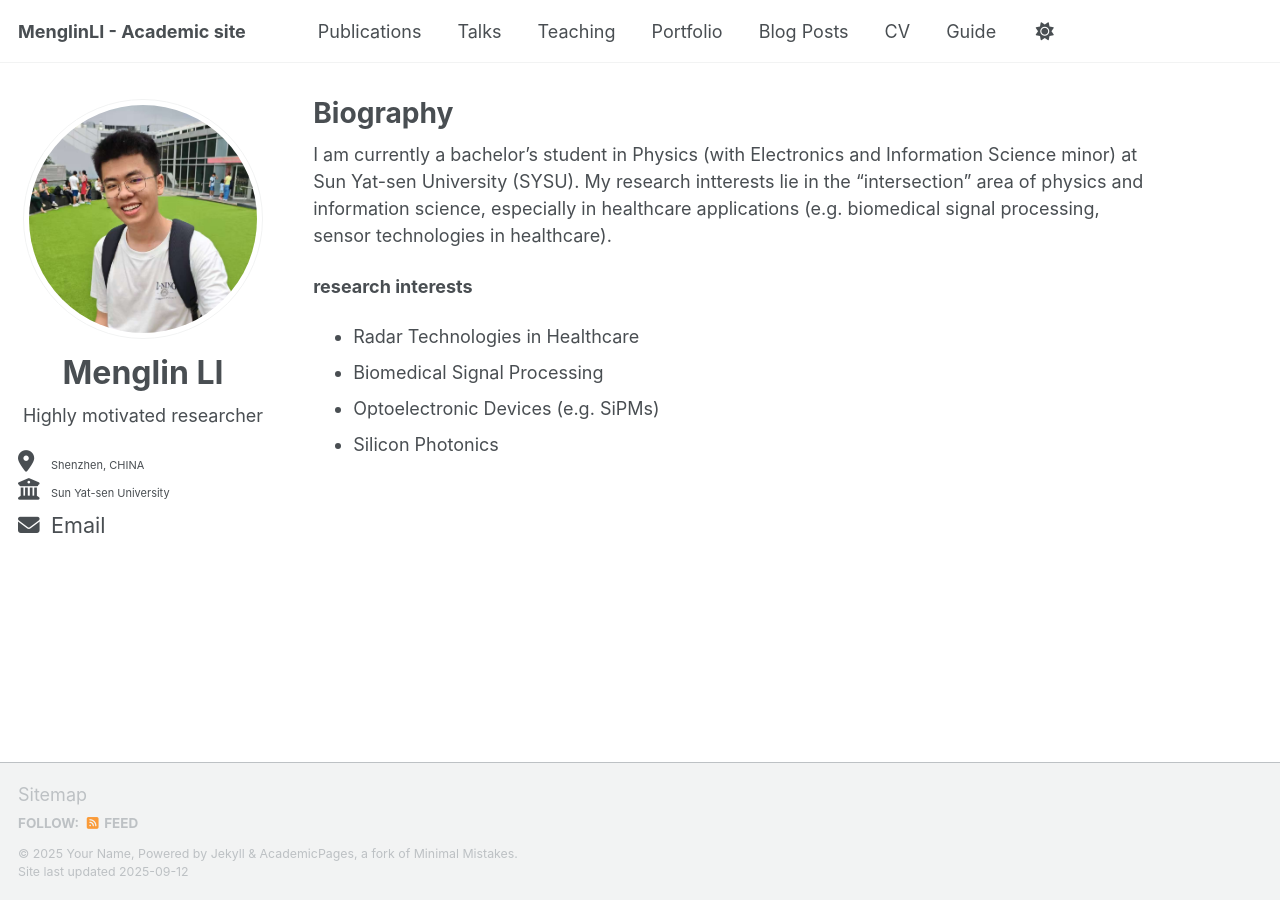
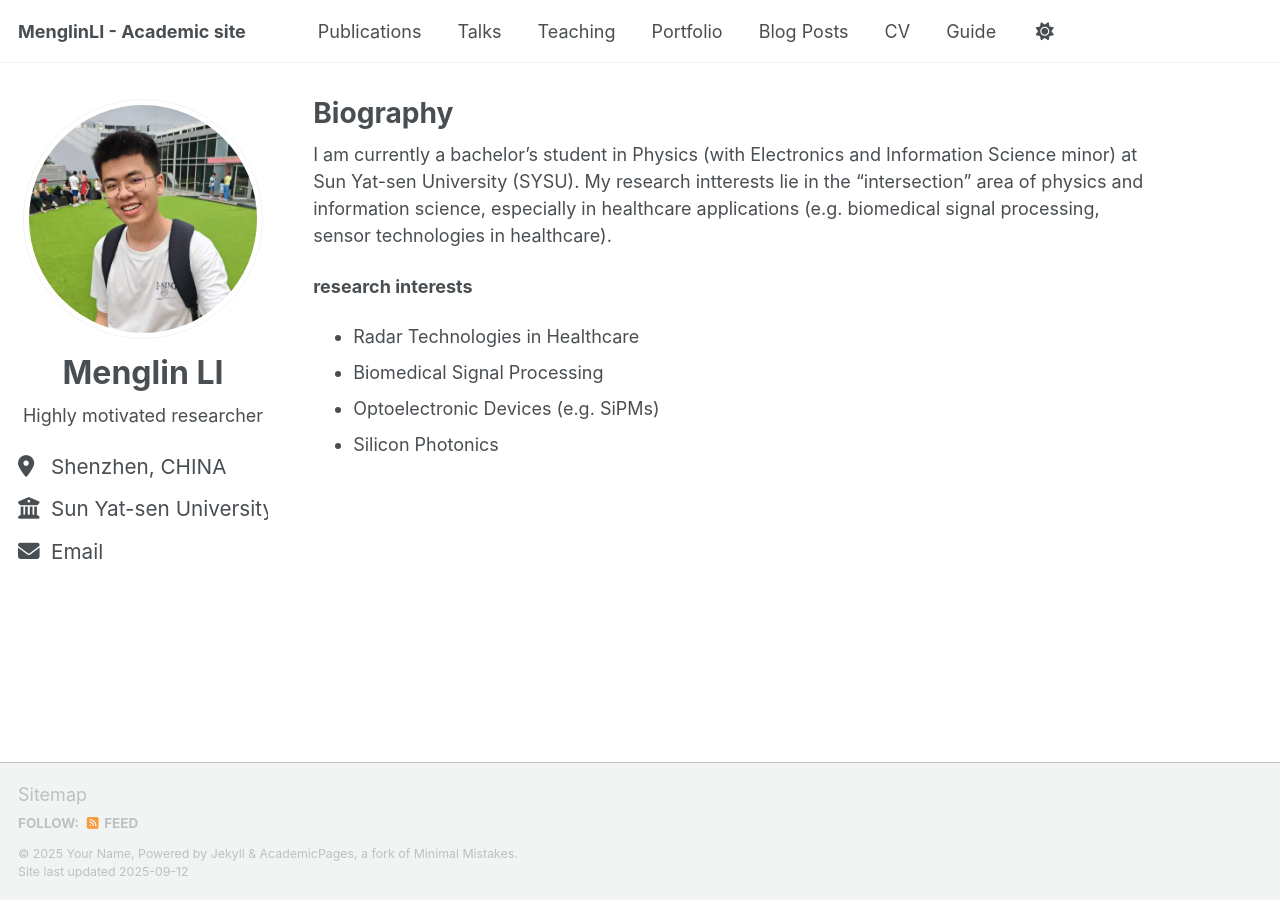
Before and after one commit to li-menglin/li-menglin.github.io, a Jekyll site: the page built from _pages/about.md, in a window 1280 px wide. Built offline with Jekyll 4.4.1, drawn with Linux system fonts in a browser that asks for light colours; a script that is not in the unit is left out.

Commit message:
Update custom.css

```diff
--- a/assets/css/custom.css
+++ b/assets/css/custom.css
@@ -49,7 +49,19 @@ img.author__avatar {
 }
 
 /* === 位置 / 学校等信息 === */
-.author__urls {
-  font-size: 16px !important;
-  line-height: 1.6 !important;
+/* 调整学校名称、地址的字体大小 */
+.author__urls li {
+  font-size: 1.15rem !important;   /* 默认可能是 0.9–1rem，可以调大 */
+  line-height: 1.6;                /* 增加行高，避免太挤 */
 }
+
+/* 调整 Email 链接的字体大小 */
+.author__urls li a {
+  font-size: 1.15rem !important;
+}
+
+/* 调整图标大小，保持和文字协调 */
+.author__urls li i {
+  font-size: 1.2rem !important;
+  margin-right: 6px;
+}
```
